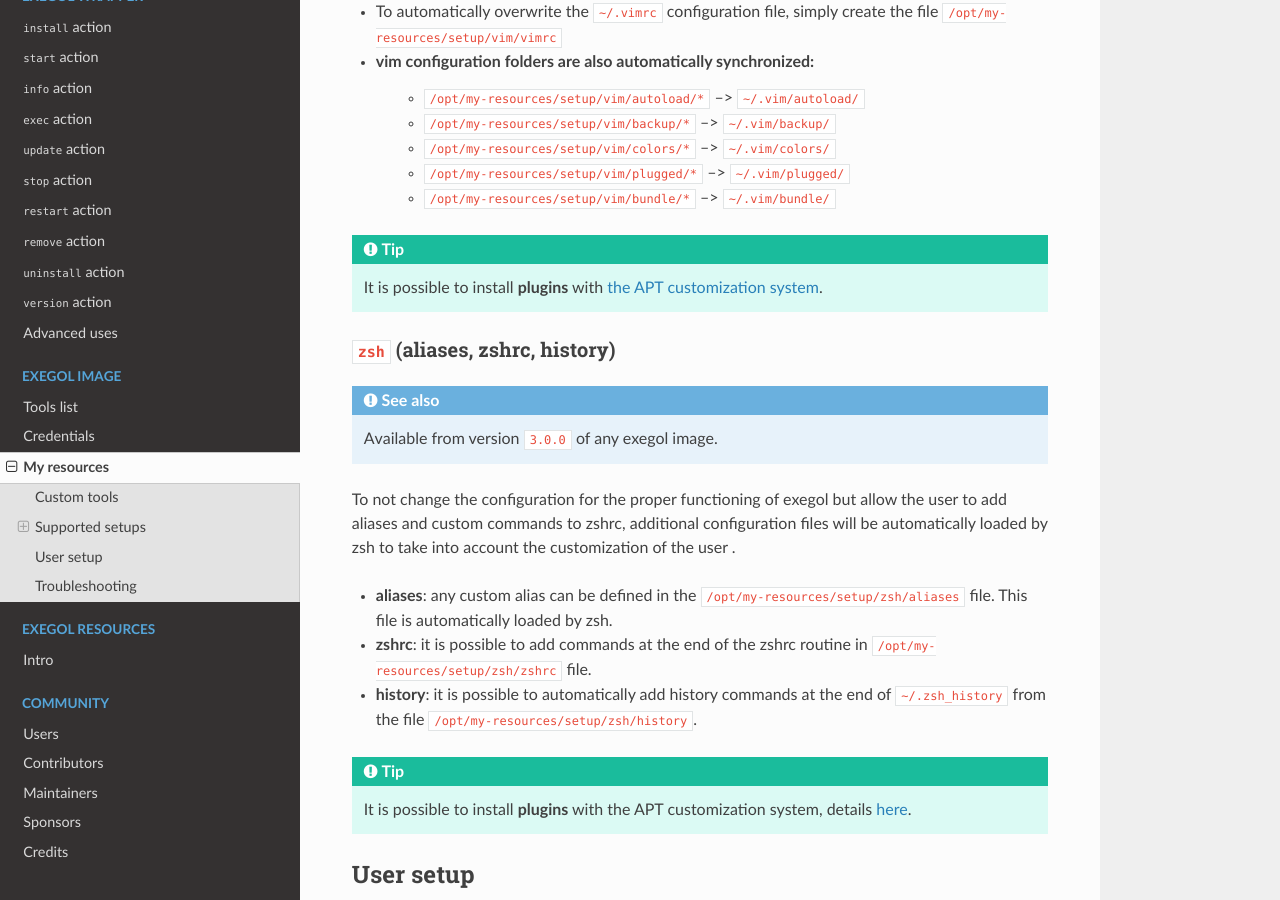
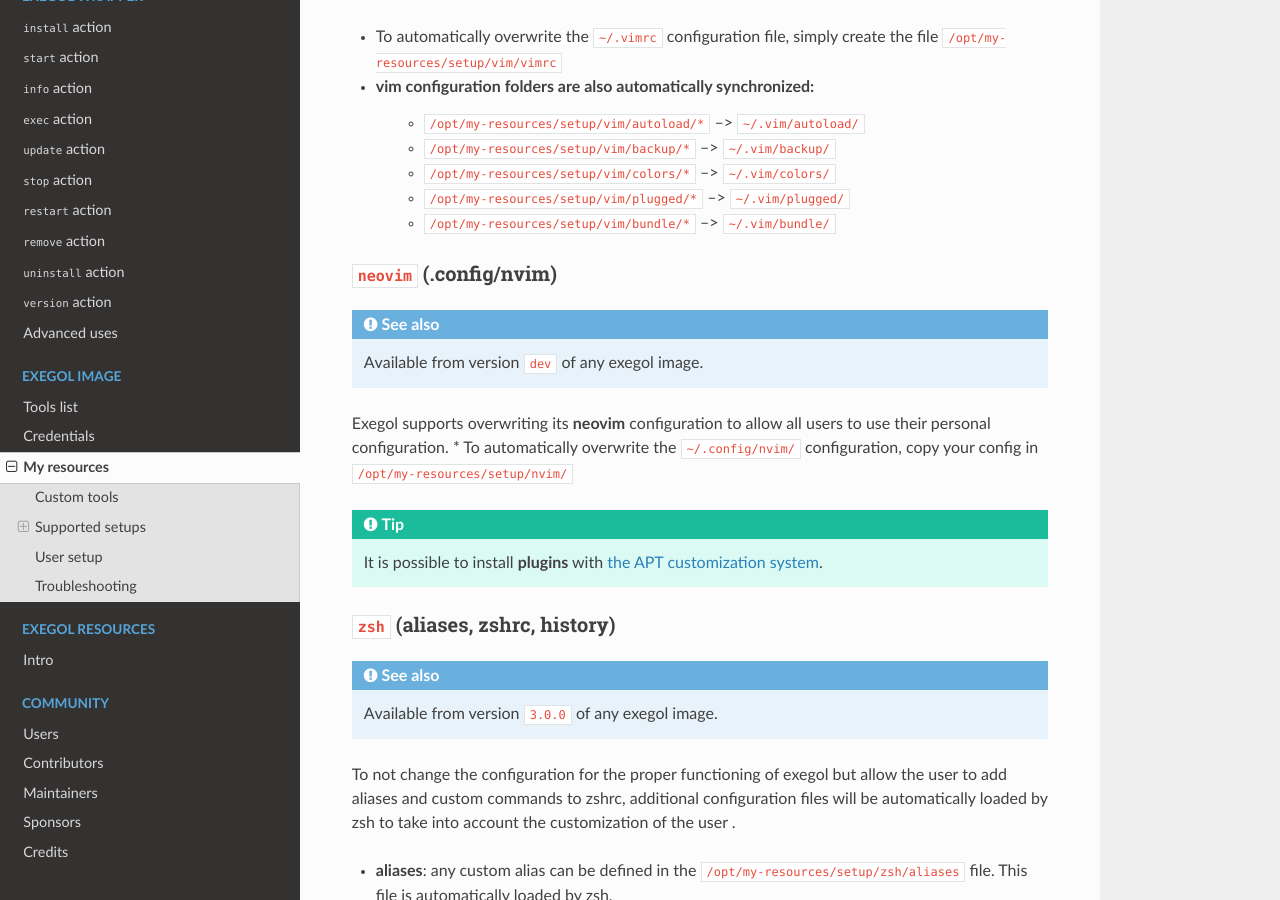
Before and after one commit to ThePorgs/Exegol-docs, a Sphinx documentation site: the page built from source/exegol-image/my-resources.rst, in a window 1280 px wide and 900 px high, scrolled down 4335 px. Built offline with Sphinx 7.4.7 and the Read the Docs theme 2.0.0, drawn with Linux system fonts in a browser that asks for light colours.

Commit message:
add doc for neovim overwrit config

```diff
--- a/source/exegol-image/my-resources.rst
+++ b/source/exegol-image/my-resources.rst
@@ -138,6 +138,14 @@
     * ``/opt/my-resources/setup/vim/plugged/*`` --> ``~/.vim/plugged/``
     * ``/opt/my-resources/setup/vim/bundle/*`` --> ``~/.vim/bundle/``
 
+:code:`neovim` (.config/nvim)
+~~~~~~~~~~~~~~~~~~~~~~~~~~~~
+.. seealso::
+    Available from version ``dev`` of any exegol image.
+
+Exegol supports overwriting its **neovim** configuration to allow all users to use their personal configuration.
+* To automatically overwrite the ``~/.config/nvim/`` configuration, copy your config in  ``/opt/my-resources/setup/nvim/``
+
 .. tip::
     It is possible to install **plugins** with :ref:`the APT customization system <custom_apt>`.
 
```
